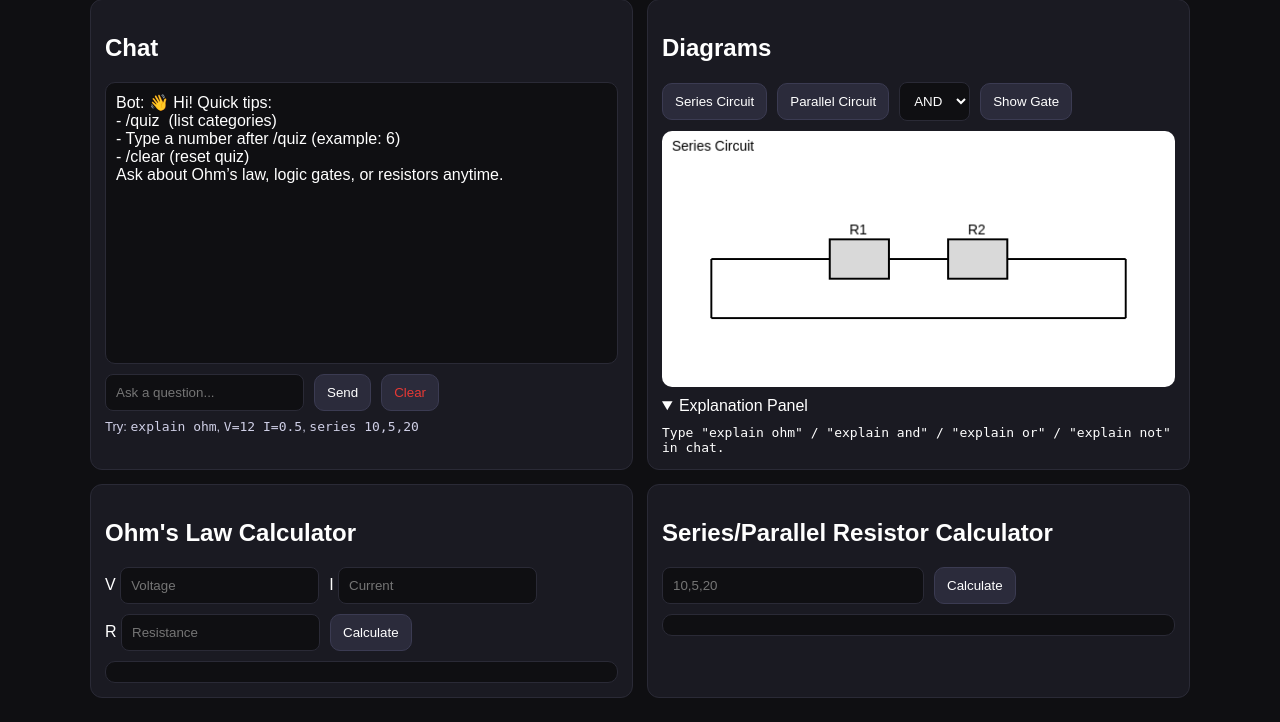
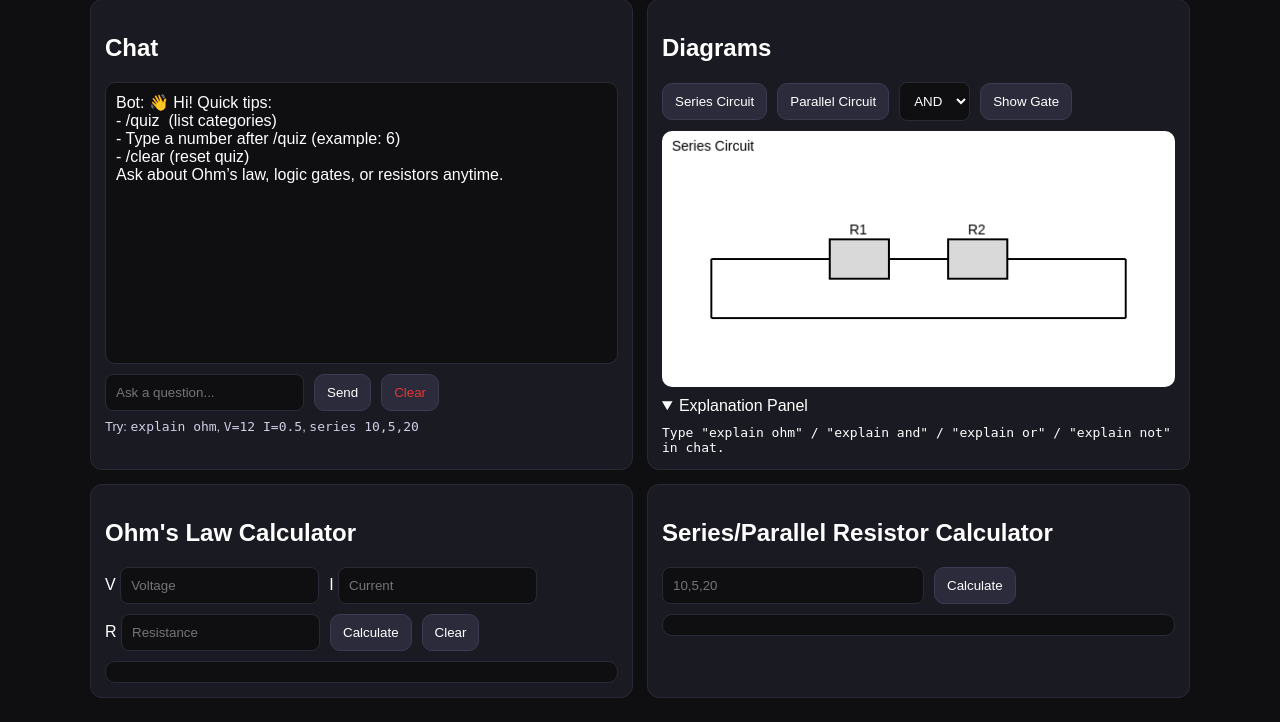
Before and after one commit to choongweijian1-ai/webchatbot, a Flask app: page / in a window 1280 px wide. Shown: the part 78-800 px from the top of the page. Run offline with Flask 3, Linux system fonts and the light colour scheme.

Commit message:
Update index.html

```diff
--- a/templates/index.html
+++ b/templates/index.html
@@ -59,6 +59,7 @@
           <label>I <input id="I" placeholder="Current" /></label>
           <label>R <input id="R" placeholder="Resistance" /></label>
           <button id="calcOhmBtn" class="btn">Calculate</button>
+          <button id="clearOhmBtn" class="btn" type="button">Clear</button>
         </div>
         <div id="ohmResult" class="result"></div>
       </section>
```
